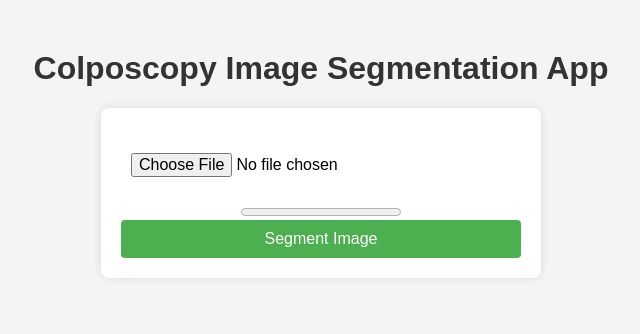
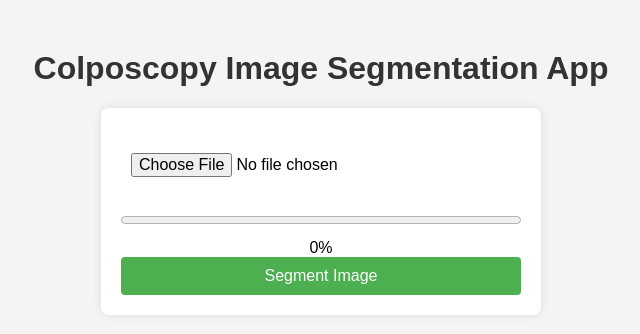
Before and after one commit to plateau11/colpoSegmentor, a Flask app: page / in a window 1280 px wide. Shown: the top 334 px of the page, without its empty margins (319-959 px from the left). Run offline with Flask 2, Linux system fonts and the light colour scheme; parts of the project's set-up code (start-up, migrations or seed data) failed here and were passed over.

Commit message:
Update index.html

```diff
--- a/templates/index.html
+++ b/templates/index.html
@@ -6,7 +6,6 @@
     <title>Colposcopy Image Segmentation App</title>
 
     <style>
-        /* Your existing styles go here */
         body {
             font-family: 'Arial', sans-serif;
             background-color: #f4f4f4;
@@ -35,6 +34,15 @@
             width: 100%;
         }
 
+        progress {
+            width: 100%;
+            margin-top: 10px;
+        }
+
+        #uploadPercentage {
+            margin-top: 10px;
+        }
+
         button {
             background-color: #4caf50;
             color: white;
@@ -57,6 +65,7 @@
     <form id="uploadForm">
         <input type="file" id="fileInput" accept="image/*" required>
         <progress id="uploadProgress" value="0" max="100"></progress>
+        <div id="uploadPercentage">0%</div>
         <button type="button" onclick="uploadFile()">Segment Image</button>
     </form>
 
@@ -65,6 +74,7 @@
             var fileInput = document.getElementById('fileInput');
             var file = fileInput.files[0];
             var progress = document.getElementById('uploadProgress');
+            var uploadPercentage = document.getElementById('uploadPercentage');
 
             if (file) {
                 var formData = new FormData();
@@ -74,8 +84,9 @@
 
                 xhr.upload.addEventListener('progress', function (event) {
                     if (event.lengthComputable) {
-                        var percentage = (event.loaded / event.total) * 100;
+                        var percentage = Math.round((event.loaded / event.total) * 100);
                         progress.value = percentage;
+                        uploadPercentage.innerHTML = percentage + '%';
                     }
                 });
 
@@ -96,15 +107,12 @@
             };
 
 
-
-            xhr.open('POST', '/segment', true);
-            console.log('Before xhr.send');
-            xhr.send(formData);
-            console.log('After xhr.send');
-
+                xhr.open('POST', '/segment', true);
+                console.log('Before xhr.send');
+                xhr.send(formData);
+                console.log('After xhr.send');
             }
         }
     </script>
 </body>
 </html>
-</html>
```
